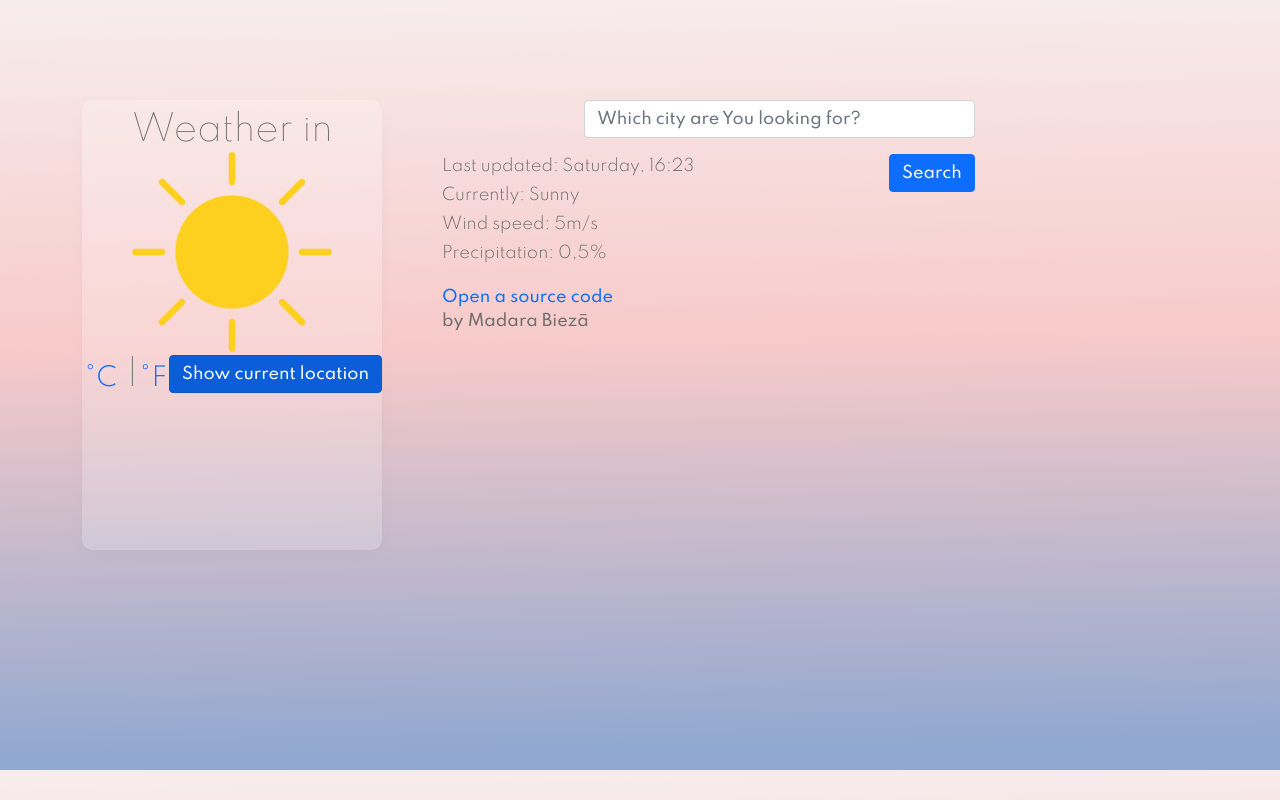
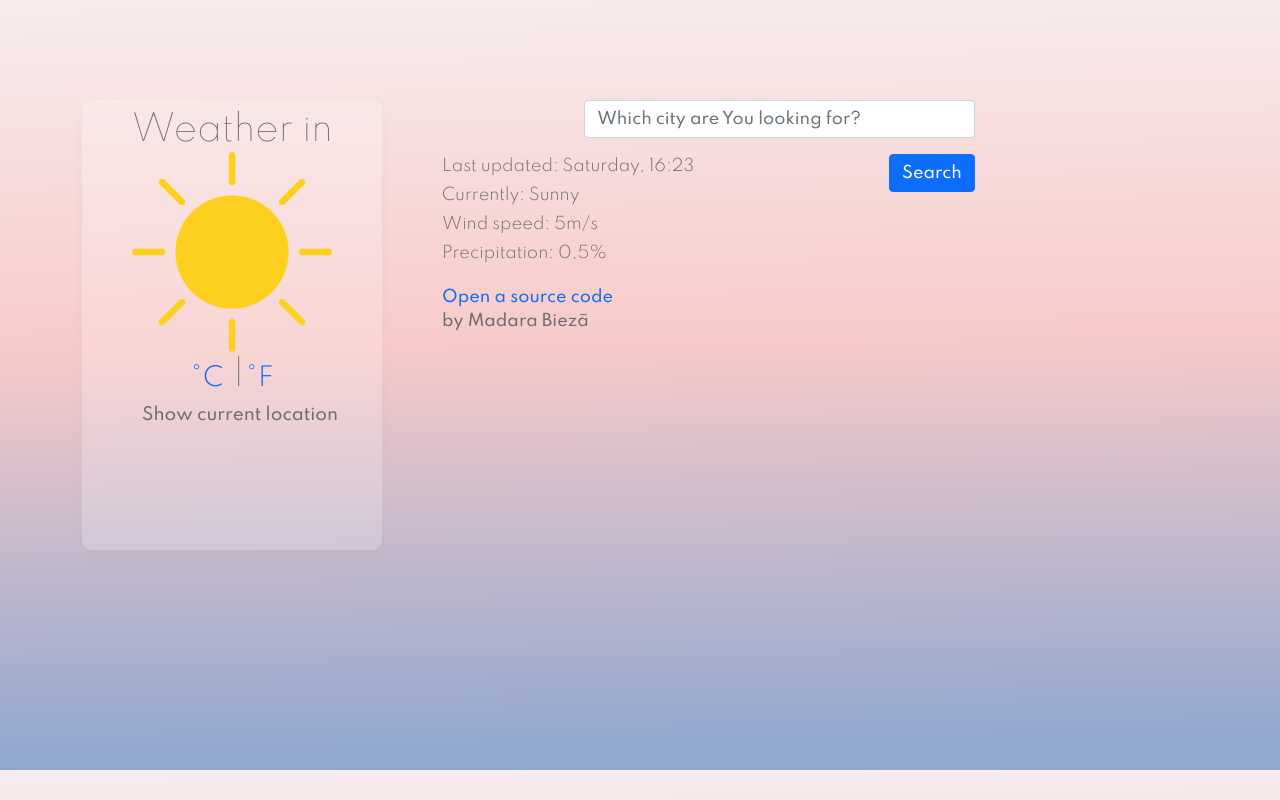
Before and after one commit to madara-bie/App-project, a plain HTML site: page index.html in a window 1280 px wide. In both pictures the pointer is over the button "Show current location". Drawn offline with nearby package versions, Linux system fonts and the light colour scheme; no server answers.

Commit message:
Update style.css

```diff
--- a/src/style.css
+++ b/src/style.css
@@ -22,8 +22,8 @@ h1 {
     padding-top: 10px;
 }
 
-h1 .current-button button,
-h1 .current-button button:hover {
+h1 .current-button,
+h1 .current-button:hover {
     background-color: transparent;
     color: rgb(110, 110, 110);
     border: none;
@@ -31,7 +31,7 @@ h1 .current-button button:hover {
     float: left;
     margin-left: 50px;
 }
-h1 .current-button button:hover {
+h1 .current-button:hover {
     font-size: 1.05rem;
     color: rgb(110, 110, 110);
     font-weight: 500;
@@ -39,8 +39,8 @@ h1 .current-button button:hover {
     margin-left: 48px;
     background-color: transparent;
 }
-h1 .current-button button:active,
-h1 button button:active {
+h1 .current-button:active,
+h1 button:active {
     background-color: transparent !important;
     font-size: 1.05rem;
     color: rgb(184, 184, 184);
```
